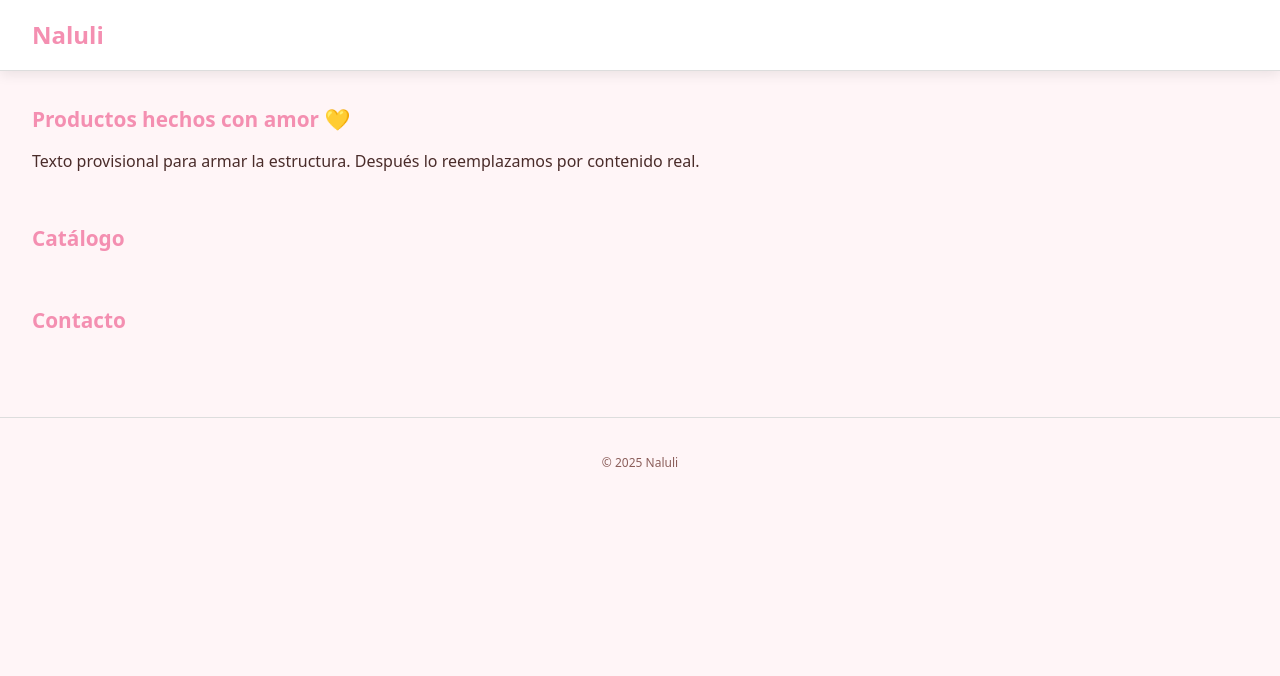
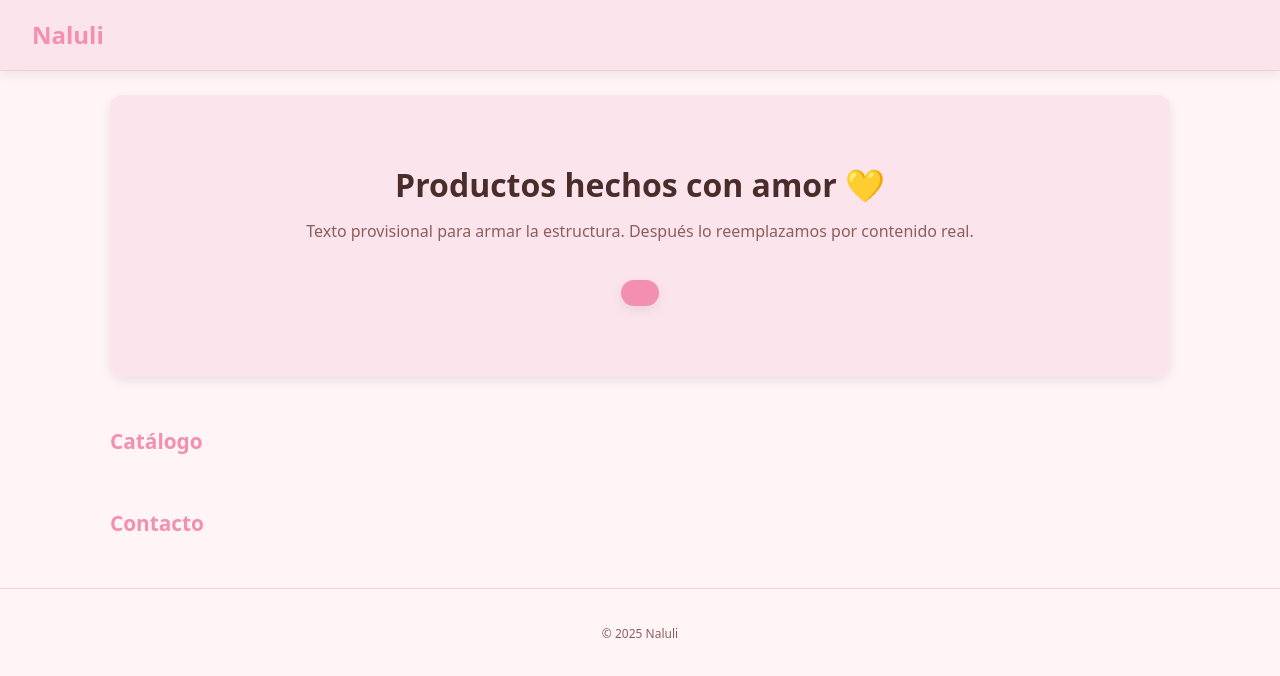
Before and after one commit to nahuelkryc0405/Proyecto-Personal-Naluli, a plain HTML site: page index.html in a window 1280 px wide. Drawn offline with Linux system fonts and the light colour scheme.

Commit message:
actualizacion de los estilos y el index

```diff
--- a/estilos.css
+++ b/estilos.css
@@ -1,9 +1,9 @@
 :root {
-  --bg: #fff5f7;       /* fondo rosado pastel */
-  --text: #4a2c2a;     /* texto principal */
-  --muted: #8b5e5a;    /* texto secundario */
-  --accent: #f48fb1;   /* acento rosa pastel */
-  --surface: #fce4ec;  /* fondo de tarjetas / secciones */
+  --bg: #fff5f7;
+  --text: #4a2c2a;
+  --muted: #8b5e5a;
+  --accent: #f48fb1;
+  --surface: #fce4ec;
   --radius: 12px;
   --shadow: 0 4px 12px rgba(0,0,0,.08);
 }
@@ -22,8 +22,8 @@ html, body {
 }
 
 header {
-  background: #fff;
-  border-bottom: 1px solid #ddd;
+  background: var(--surface);
+  border-bottom: 1px solid #f8cdd8;
   padding: 1rem 2rem;
   box-shadow: var(--shadow);
 }
@@ -53,5 +53,27 @@ footer {
   padding: 2rem;
   font-size: .9rem;
   color: var(--muted);
-  border-top: 1px solid #ddd;
+  border-top: 1px solid #f8cdd8;
 }
+
+.container { max-width: 1100px; margin: 0 auto; padding: 0 1.25rem; }
+
+#hero {
+  background: var(--surface);
+  padding: 4rem 0;
+  text-align: center;
+  border-radius: var(--radius);
+  margin-top: 1.5rem;
+  box-shadow: var(--shadow);
+}
+#hero h2 { font-size: 2rem; color: var(--text); margin-bottom: .5rem; }
+#hero p { color: var(--muted); max-width: 680px; margin: 0.25rem auto 1.25rem; }
+
+.btn { display: inline-block; background: var(--accent); color: #fff; font-weight: 700; border: 0;
+  padding: .8rem 1.2rem; border-radius: 999px; text-decoration: none; box-shadow: var(--shadow);
+  transition: transform .12s ease, opacity .12s ease; }
+.btn:hover { transform: translateY(-1px); opacity: .95; }
+
+.mt-1{ margin-top: .5rem; }
+.mt-2{ margin-top: 1rem; }
+.mt-3{ margin-top: 1.5rem; }
--- a/index.html
+++ b/index.html
@@ -12,10 +12,11 @@
     <h1>Naluli</h1>
   </header>
 
-  <main>
+  <main class="container">
     <section id="hero">
       <h2>Productos hechos con amor 💛</h2>
       <p>Texto provisional para armar la estructura. Después lo reemplazamos por contenido real.</p>
+      <a class="btn mt-2" href="#catalogo"></a>
     </section>
 
     <section id="catalogo">
```
